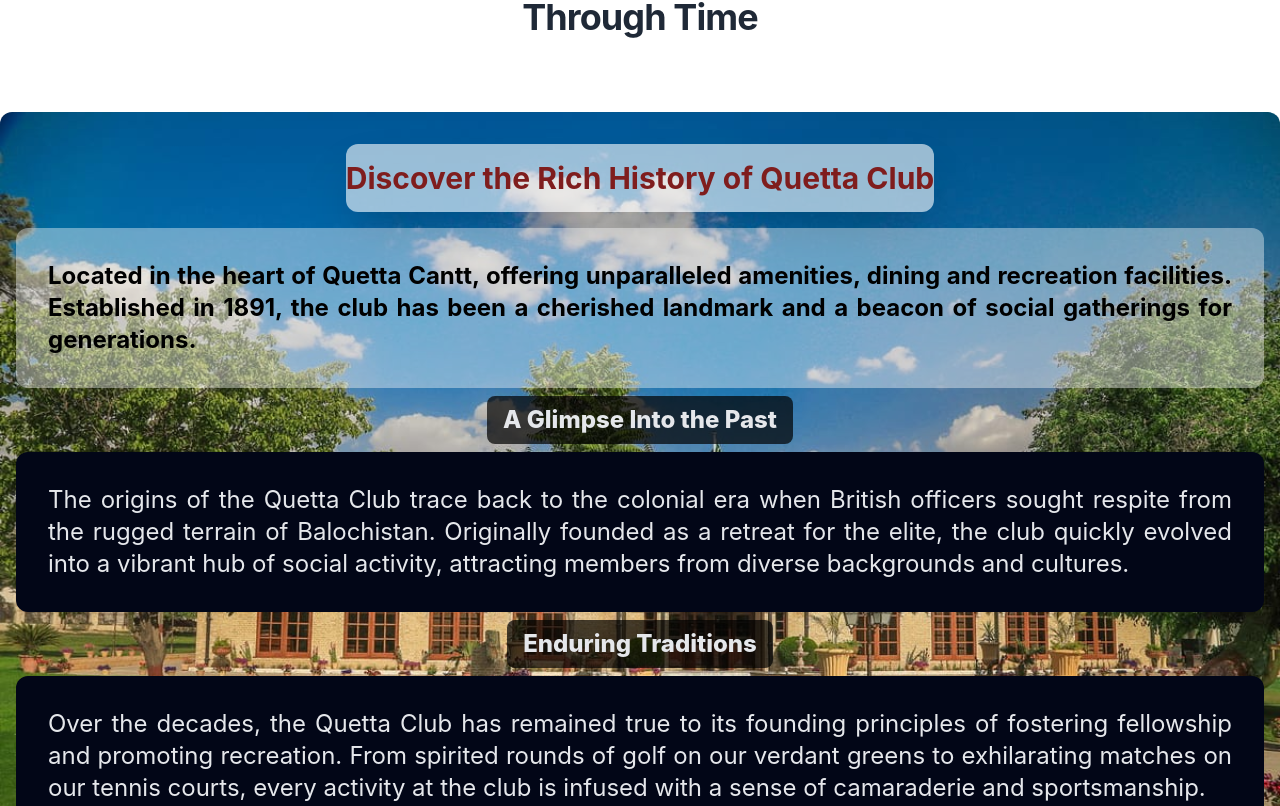
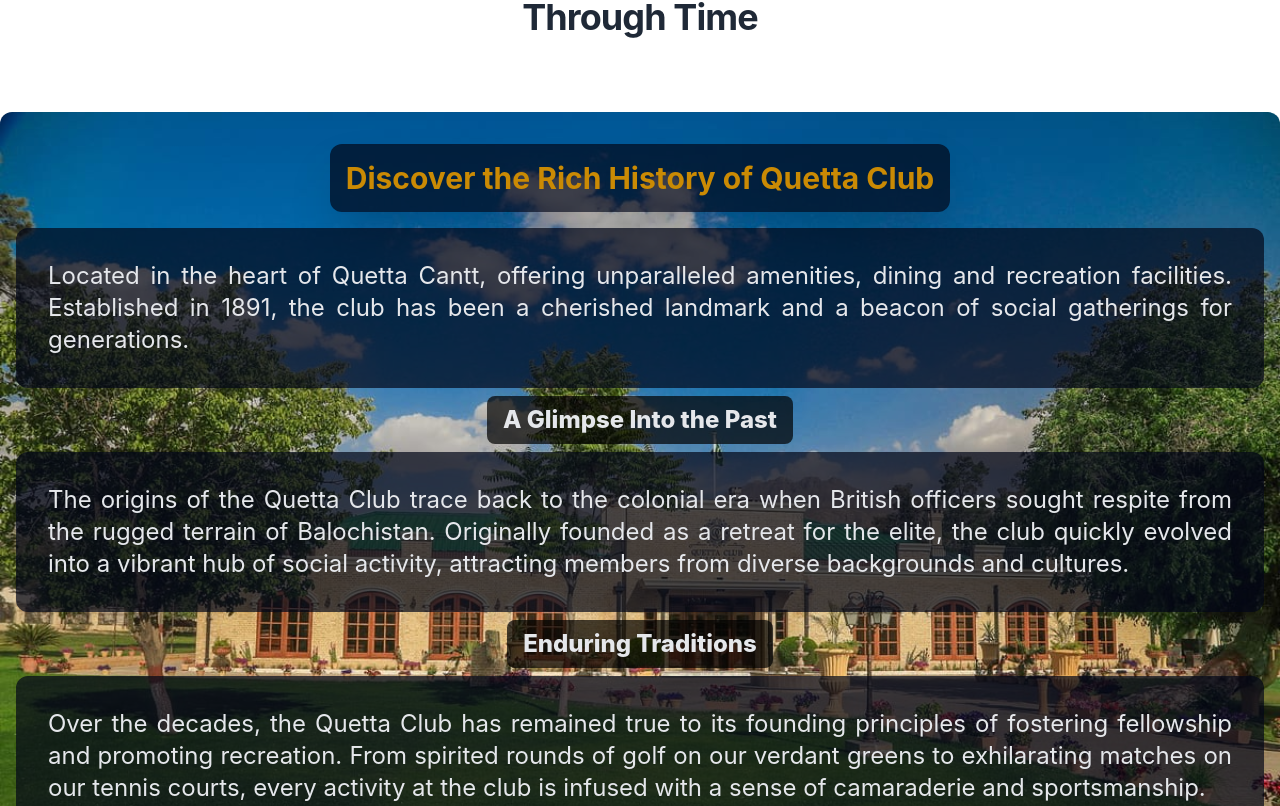
Before and after one commit to thenewadeel/qcl-next, a Next.js app: page / in a window 1280 px wide. Shown: the part 934-1740 px from the top of the page. Built offline with nearby package versions, Linux system fonts and the light colour scheme.

Commit message:
refactor errs

```diff
--- a/components/history.js
+++ b/components/history.js
@@ -29,11 +29,11 @@
     <>
       <Container className="h-full scrollStop md:p-20  bg-[url('../public/img/history.jpg')] object-cover bg-fixed bg-cover rounded-xl ">
         <div name="history" className=" flex flex-col w-full  h-full md:p-4">
-          <div className=" text-xl md:text-3xl font-bold text-red-900 w-max rounded-xl py-4 md:hover:text-black bg-white bg-opacity-60 md:hover:bg-opacity-20 shadow-2xl transition-all duration-1000 mb-4   self-center md:-mt-16">
+          <div className=" text-xl md:text-3xl font-bold text-yellow-600 w-max rounded-xl p-4 md:hover:text-black md:hover:bg-opacity-20 shadow-2xl transition-all duration-1000 mb-4   self-center md:-mt-16    bg-opacity-70  dark:bg-opacity-90  dark:text-gray-200 dark:bg-stone-950 bg-slate-950">
             Discover the Rich History of Quetta Club
           </div>
           <div className=" w-full h-full">
-            <p className="p-4 text-base md:p-8 md:text-2xl rounded-xl  transition-all duration-1000 text-justify text-black font-bold bg-white bg-opacity-40">
+            <p className="p-4 text-base md:p-8 md:text-2xl rounded-xl hover:bg-opacity-100 hover:border-opacity-80 transition-all duration-1000 text-justify text-gray-200  bg-opacity-70  dark:bg-opacity-90  dark:text-gray-200 dark:bg-stone-950 bg-slate-950 ">
               Located in the heart of Quetta Cantt, offering unparalleled amenities, dining and recreation facilities.
               Established in 1891, the club has been a cherished landmark and a beacon of social gatherings for
               generations.
@@ -43,7 +43,7 @@
                 <h3 className="m-2 text-2xl font-extrabold px-4 py-2 rounded-lg bg-opacity-70  text-gray-200 dark:text-yellow-500 bg-black dark:bg-stone-950 text-center dark:bg-opacity-80 md:max-w-md md:self-center">
                   {para.heading}
                 </h3>
-                <p className="p-4 text-base md:p-8 md:text-2xl rounded-xl hover:bg-opacity-100 hover:border-opacity-80 transition-all duration-1000 text-justify text-gray-200   dark:bg-opacity-90  dark:text-gray-200 dark:bg-stone-950 bg-slate-950 ">
+                <p className="p-4 text-base md:p-8 md:text-2xl rounded-xl hover:bg-opacity-100 hover:border-opacity-80 transition-all duration-1000 text-justify text-gray-200  bg-opacity-70  dark:bg-opacity-90  dark:text-gray-200 dark:bg-stone-950 bg-slate-950 ">
                   {para.text}
                 </p>
               </div>
--- a/components/splideContentCarousal.js
+++ b/components/splideContentCarousal.js
@@ -17,7 +17,7 @@
     transform: "scale(0.9)",
     transformOrigin: "center center",
     objectFit: "cover",
-    ".is-active": {
+    ".isActive": {
       transform: "scale(1)",
     },
   },
--- a/pages/qwe.js
+++ b/pages/qwe.js
@@ -19,7 +19,7 @@
 import Cta from "../components/cta";
 import Faq from "../components/faq";
 import { useEffect, useState, setState } from "react";
-import db from "./_firebaseConfig";
+import db from "../components/_firebaseConfig";
 
 const Qwe = () => {
   const [data, setData] = useState([]);
```
Also changed, not shown: components/_firebaseConfig.js (renamed from pages/_firebaseConfig.js), components/_firebaseFuncs.js (renamed from pages/_firebaseFuncs.js).
